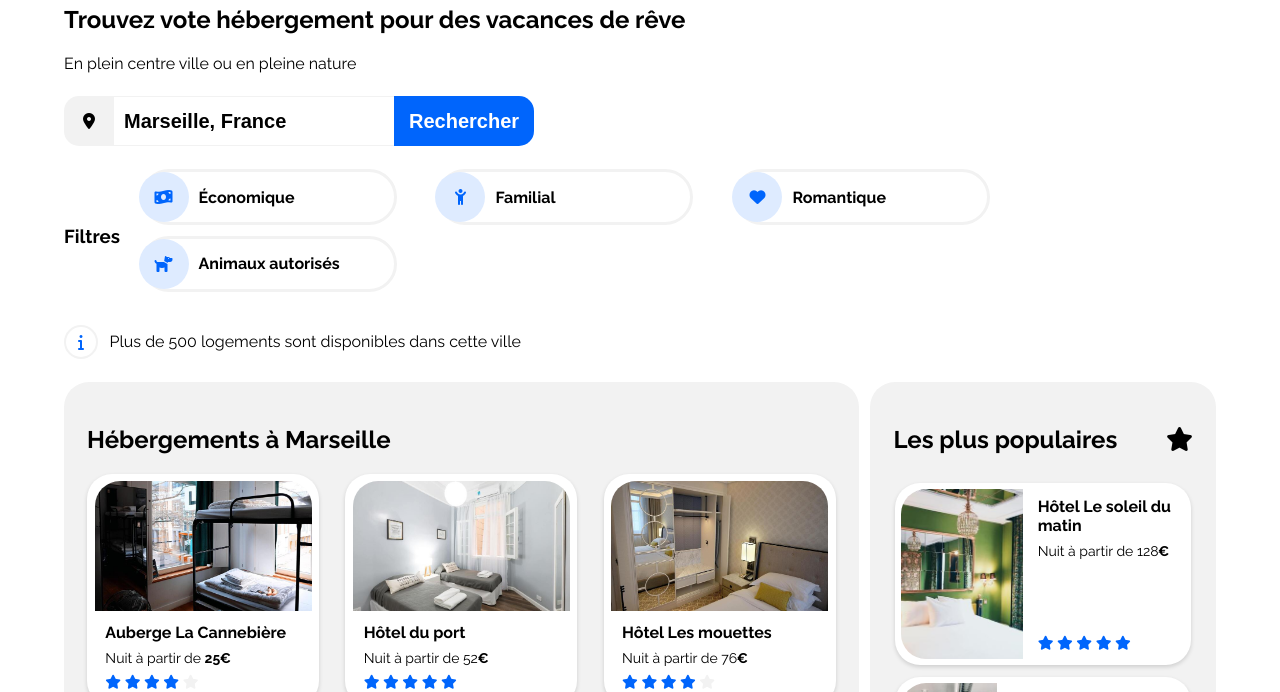
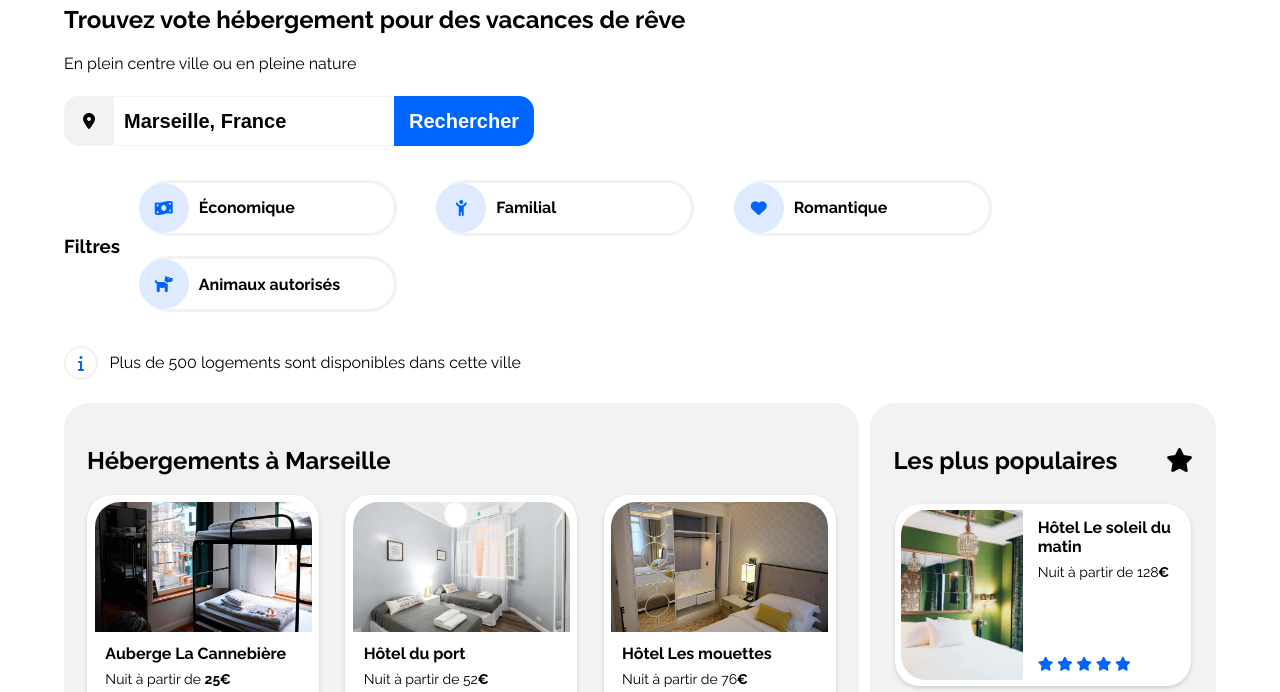
Before and after one commit to Iso-Doss/Booki, a plain HTML site: page index.html in a window 1280 px wide. Shown: the part 102-794 px from the top of the page. Drawn offline with Linux system fonts and the light colour scheme.

Commit message:
Mise en place de correction sur la version Desktop

```diff
--- a/css/styles.css
+++ b/css/styles.css
@@ -142,7 +142,7 @@ main section:nth-child(1) div.booki-filtres {
 main section:nth-child(1) div.booki-filtres div.booki-filtres-container {
     display: flex;
     flex-wrap: wrap;
-    /*height: 50px;*/
+    width: 90%;
 }
 
 main section:nth-child(1) div.booki-filtres h3 {
@@ -156,7 +156,7 @@ main section:nth-child(1) div.booki-filtres div.booki-filtres-container a.booki-
     display: flex;
     align-items: center;
     align-content: center;
-    margin: 0 2% 1%;
+    margin: 1% 2%;
     width: 250px;
     text-decoration: none;
     color: black;
```
